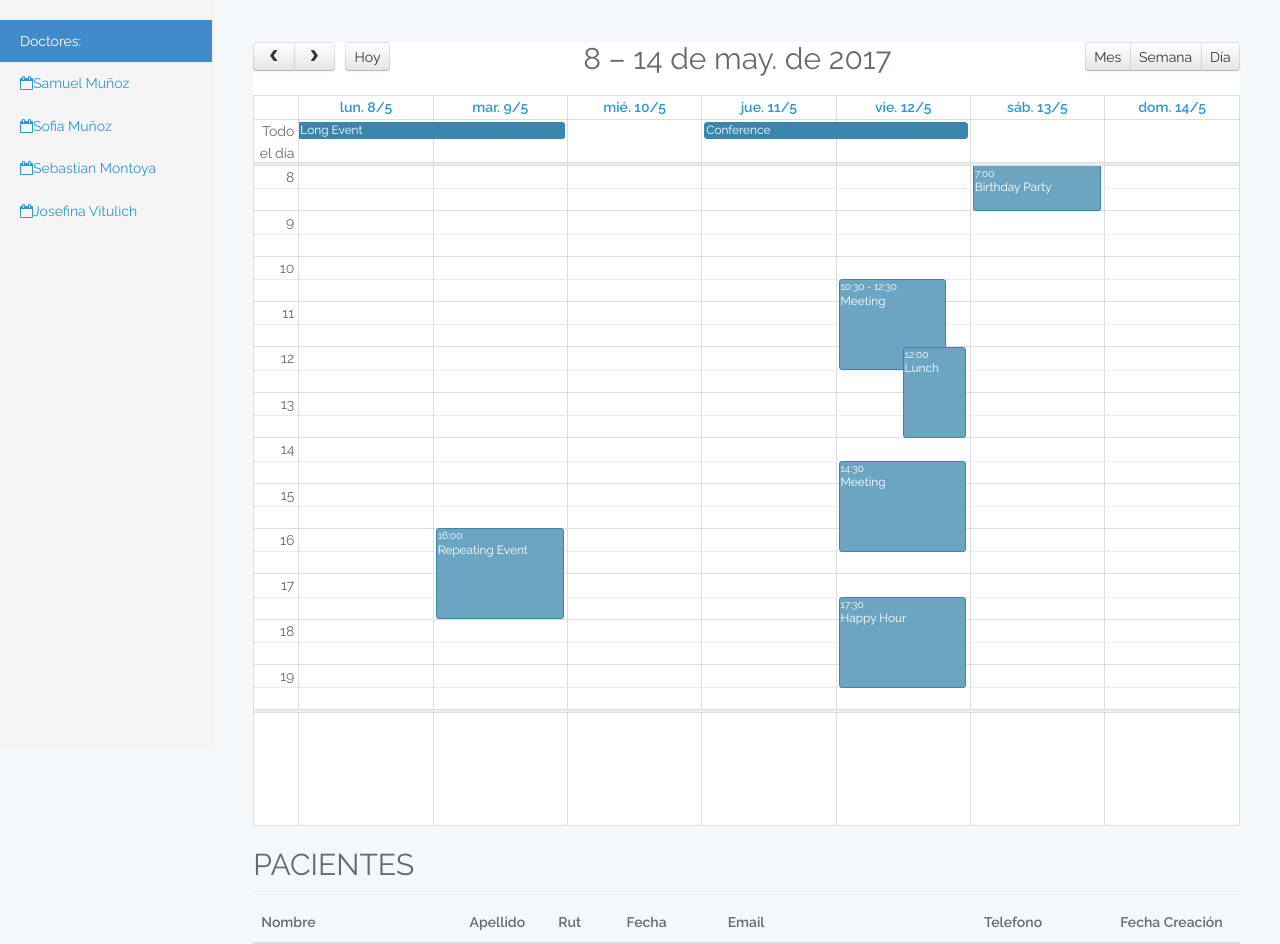
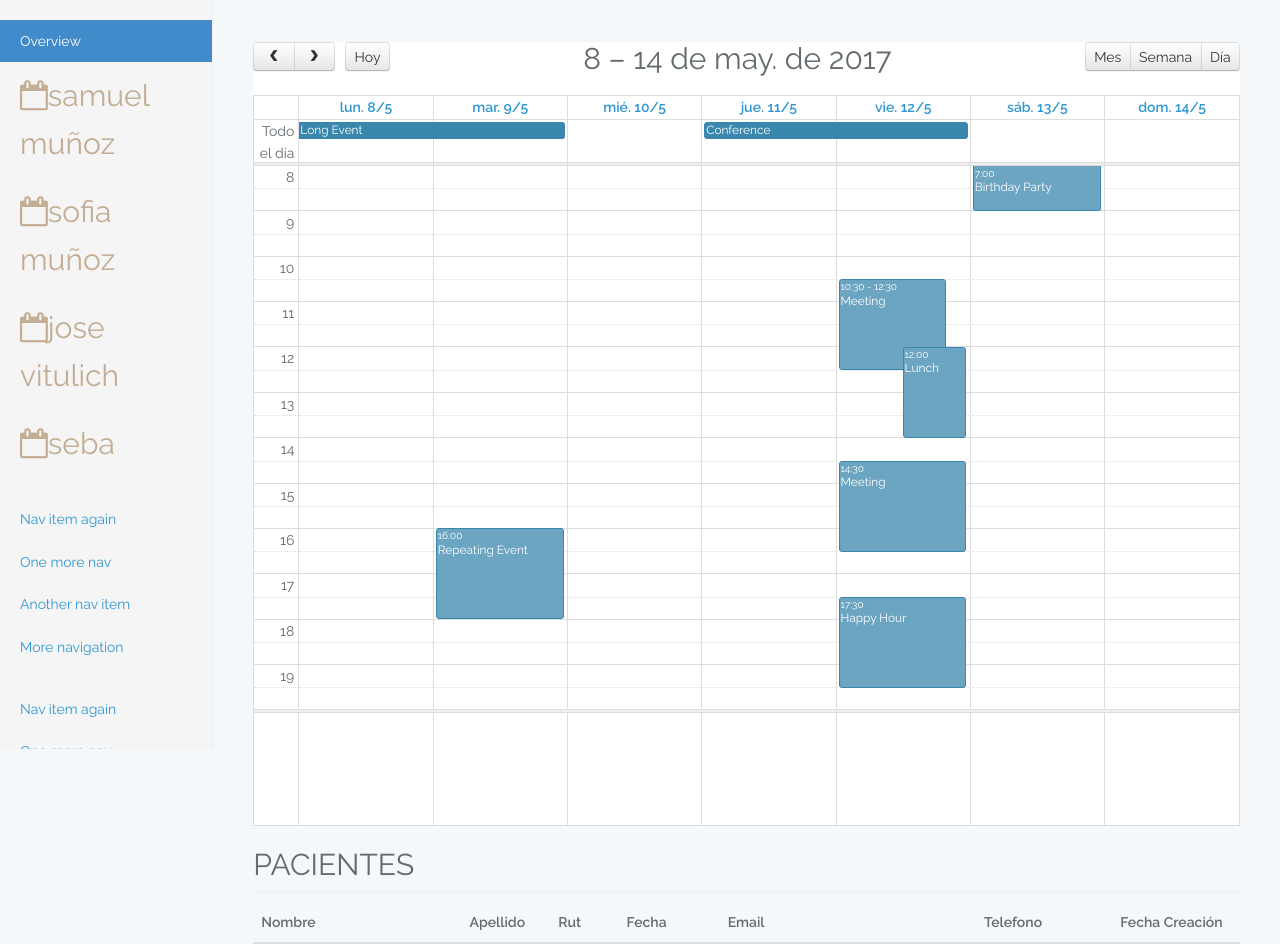
Before and after one commit to samuel19988/clinica, a Laravel app: page /home in a window 1280 px wide. Shown: the part 51-995 px from the top of the page. Run offline with Laravel 8, Linux system fonts and the light colour scheme; a user stored in the database is signed in; data comes from the database, SQL or seed files in the repository; lists and menus that the app fills with data are empty; settings files or empty folders that the repository lacks are supplied; parts of the project's set-up code (start-up, migrations or seed data) failed here and were passed over.

Commit message:
Merge branch 'master' of C:\Users\vero vaccaro\Desktop\clinica with conflicts.

```diff
--- a/app/diagnostic.php
+++ b/app/diagnostic.php
@@ -6,5 +6,6 @@ use Illuminate\Database\Eloquent\Model;
 
 class diagnostic extends Model
 {
-    //
-}
+  public function medicines(){
+    return $this->hasMany('App\medicines')->get();
+}}
--- a/app/exam.php
+++ b/app/exam.php
@@ -6,5 +6,7 @@ use Illuminate\Database\Eloquent\Model;
 
 class exam extends Model
 {
-    //
-}
+
+  public function diagnostics(){
+    return $this->hasMany('App\diagnostic')->get();
+}}
--- a/app/medicine.php
+++ b/app/medicine.php
@@ -6,5 +6,4 @@ use Illuminate\Database\Eloquent\Model;
 
 class medicine extends Model
 {
-    //
 }
--- a/resources/views/home.blade.php
+++ b/resources/views/home.blade.php
@@ -5,15 +5,24 @@
         <div class="row">
             <div class="col-sm-3 col-md-2 sidebar">
                 <ul class="nav nav-sidebar">
-                    <li class="active"><a href="#">Doctores: <span class="sr-only">(current)</span></a></li>
+                    <li class="active"><a href="#">Overview <span class="sr-only">(current)</span></a></li>
+                    <li style="font-size: 30px"><a style="color: #c3ad95;" href="#"><i class="fa fa-calendar-o" aria-hidden="true"></i>samuel muñoz</a></li>
+                    <li style="font-size: 30px"><a style="color: #c3ad95;" href="#"><i class="fa fa-calendar-o" aria-hidden="true"></i>sofia muñoz</a></li>
+                    <li style="font-size: 30px"><a style="color: #c3ad95;" href="#"><i class="fa fa-calendar-o" aria-hidden="true"></i>jose vitulich</a></li>
 
-                    <li><a href="#"><i class="fa fa-calendar-o" aria-hidden="true"></i>Samuel Muñoz</a></li>
+                    <li style="font-size: 30px"><a style="color: #c3ad95;" href="#"><i class="fa fa-calendar-o" aria-hidden="true"></i>seba</a></li>
 
-                    <li><a href="#"><i class="fa fa-calendar-o" aria-hidden="true"></i>Sofia Muñoz</a></li>
-
-                    <li><a href="#"><i class="fa fa-calendar-o" aria-hidden="true"></i>Sebastian Montoya</a></li>
-
-                    <li><a href="#"><i class="fa fa-calendar-o" aria-hidden="true"></i>Josefina Vitulich</a></li>
+                </ul>
+                <ul class="nav nav-sidebar">
+                    <li><a href="">Nav item again</a></li>
+                    <li><a href="">One more nav</a></li>
+                    <li><a href="">Another nav item</a></li>
+                    <li><a href="">More navigation</a></li>
+                </ul>
+                <ul class="nav nav-sidebar">
+                    <li><a href="">Nav item again</a></li>
+                    <li><a href="">One more nav</a></li>
+                    <li><a href="">Another nav item</a></li>
                 </ul>
             </div>
             <div class="col-sm-9 col-sm-offset-3 col-md-10 col-md-offset-2 main">
--- a/resources/views/patient.blade.php
+++ b/resources/views/patient.blade.php
@@ -49,7 +49,7 @@
                         <td>{{$exam->nombre}}</td>
                         <td>{{$exam->tipo}}</td>
                         <td>{{$exam->descripcion}}</td>
-                        <td><a href="/exam/{{$exam->id}}">ver más</a></td>
+                        <td><a href="/exams/{{$exam->id}}">ver más</a></td>
                     </tr>
                 @endforeach
             </table>
--- a/routes/web.php
+++ b/routes/web.php
@@ -19,4 +19,4 @@ Auth::routes();
 
 Route::get('/home', 'HomeController@index')->name('home');
 Route::get('/patients/{id}','PatientsController@showExams');
-Route::get('/exam/{id}','ExamController@showExams');
+Route::get('/exams/{{$exam->id}}','ExamsController@showDiagnostics');
```
